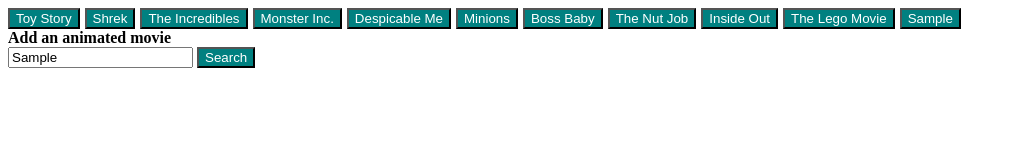
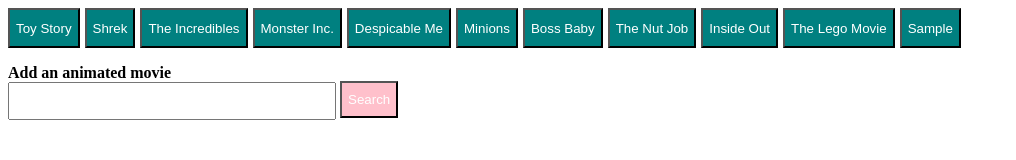
Before and after one commit to vsaraog/gimpy-ajax, a plain HTML site: page index.html in a window 1280 px wide. Both pictures are taken after typing "Sample" into the empty fields and a click on the button "Search". Shown: the whole page, without its empty margins (0-1016 px from the left). Drawn offline with nearby package versions, Linux system fonts and the light colour scheme.

Commit message:
Made UI little better

```diff
--- a/assets/css/style.css
+++ b/assets/css/style.css
@@ -2,9 +2,28 @@ button {
     background-color: teal;
     color: white;
     margin-right: 5px;
+    /* width: 60px; */
+    height: 40px;
+}
+
+.btn-search {
+    background-color: pink;
+    height: 2.3rem;
+    top: -5px;
+    position: relative;
 }
 
 .ajax-item {
     float: left;
     margin-right: 10px;
 }
+
+.user-input {
+    width: 20rem;
+    height: 2rem;
+}
+
+input[type="text"] {
+    font-size: 1.5rem;
+    color: teal ;
+}
--- a/assets/javascript/app.js
+++ b/assets/javascript/app.js
@@ -32,9 +32,11 @@ function trim(str) {
 // Adds a button with text given in input text field
 $(document).on("click", ".btn-search", function () {
     console.log("search pressed");
-    let userIn = $(".user-input").val();
+    let txtInput = $(".user-input");
+    let userIn = txtInput.val();
     if (userIn != "") {
         addButton(userIn);
+        txtInput.val("");
     }
 })
 
@@ -86,3 +88,11 @@ $(document).on("click", ".search-gimpy", function () {
         }
     });
 });
+
+
+// Data persistence is storing the data in hard disk
+// client side is on the user side, server side is on
+// the site, which serves the website
+// server side: sensitive information, access across various devices
+// client side: fast access
+//
--- a/index.html
+++ b/index.html
@@ -10,10 +10,12 @@
 <body>
   <div class="buttons"></div>
   <div>
+    <p></p>
     <b>Add an animated movie</b>
   </div>
   <input type="text" class="user-input"></input>
   <button class="btn-search">Search</button>
+  <p></p>
 
   <div id="gifs-appear-here">  </div>
 
```
